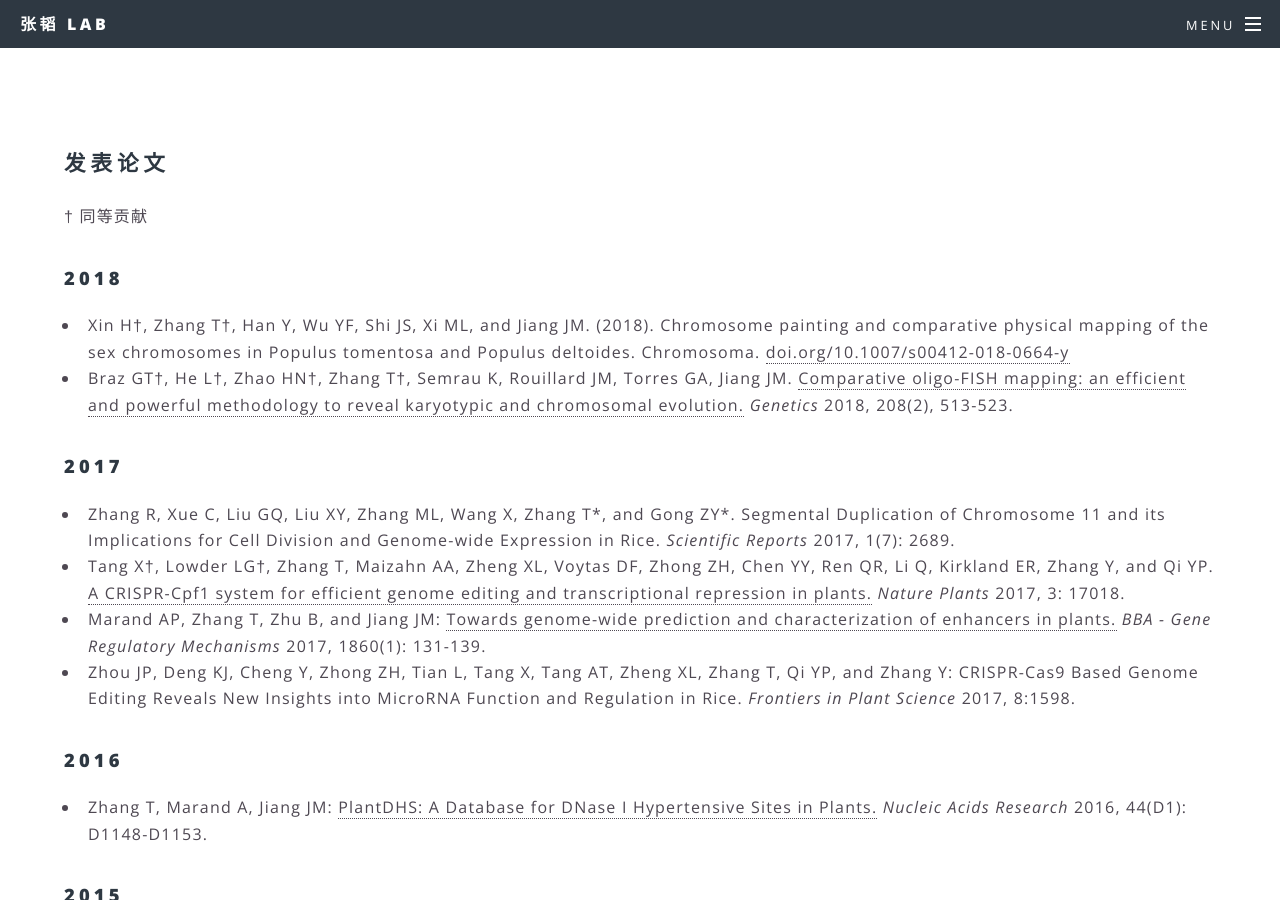
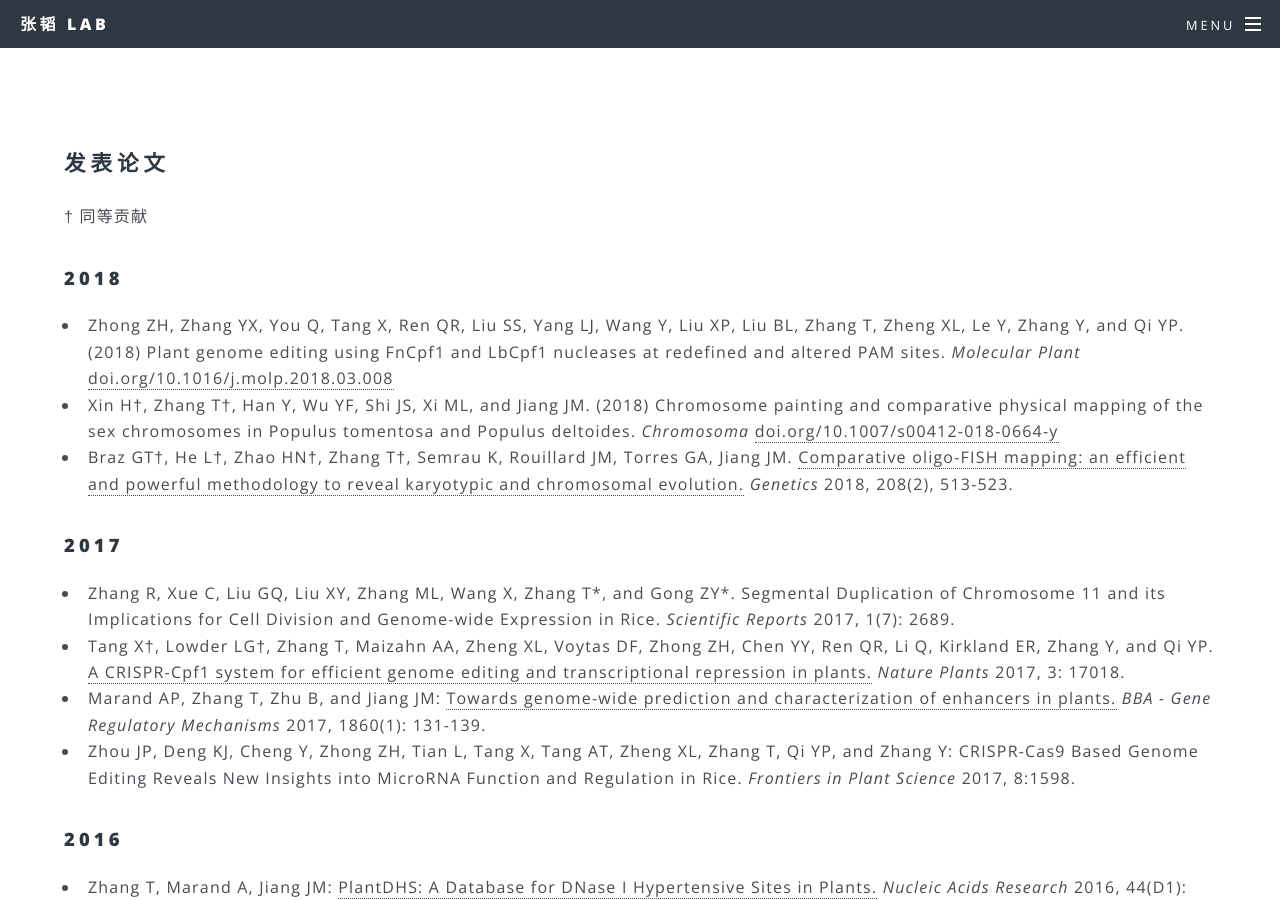
Before and after one commit to zhangtaolab/zhangtaolab.github.io, a Jekyll site: the page built from _pages/publication.md, in a window 1280 px wide and 900 px high. Built offline with Jekyll 4.4.1, drawn with Linux system fonts in a browser that asks for light colours.

Commit message:
add MP 2018

```diff
--- a/_pages/publication.md
+++ b/_pages/publication.md
@@ -6,7 +6,8 @@ title: 发表论文
 † 同等贡献
 
 ### 2018
-- Xin H†, Zhang T†, Han Y, Wu YF, Shi JS, Xi ML, and Jiang JM. (2018). Chromosome painting and comparative physical mapping of the sex chromosomes in Populus tomentosa and Populus deltoides. Chromosoma.  [doi.org/10.1007/s00412-018-0664-y](https://link.springer.com/article/10.1007/s00412-018-0664-y)
+- Zhong ZH, Zhang YX, You Q, Tang X, Ren QR, Liu SS, Yang LJ, Wang Y, Liu XP, Liu BL, Zhang T, Zheng XL, Le Y, Zhang Y, and Qi YP. (2018) Plant genome editing using FnCpf1 and LbCpf1 nucleases at redefined and altered PAM sites. _Molecular Plant_ [doi.org/10.1016/j.molp.2018.03.008](http://www.cell.com/molecular-plant/fulltext/S1674-2052(18)30094-7)
+- Xin H†, Zhang T†, Han Y, Wu YF, Shi JS, Xi ML, and Jiang JM. (2018)  Chromosome painting and comparative physical mapping of the sex chromosomes in Populus tomentosa and Populus deltoides. _Chromosoma_  [doi.org/10.1007/s00412-018-0664-y](https://link.springer.com/article/10.1007/s00412-018-0664-y)
 - Braz GT†, He L†, Zhao HN†, Zhang T†, Semrau K, Rouillard JM, Torres GA, Jiang JM. [Comparative oligo-FISH mapping: an efficient and powerful methodology to reveal karyotypic and chromosomal evolution.](http://www.genetics.org/content/208/2/513.full.pdf) _Genetics_ 2018, 208(2), 513-523.
 
 ### 2017
```
